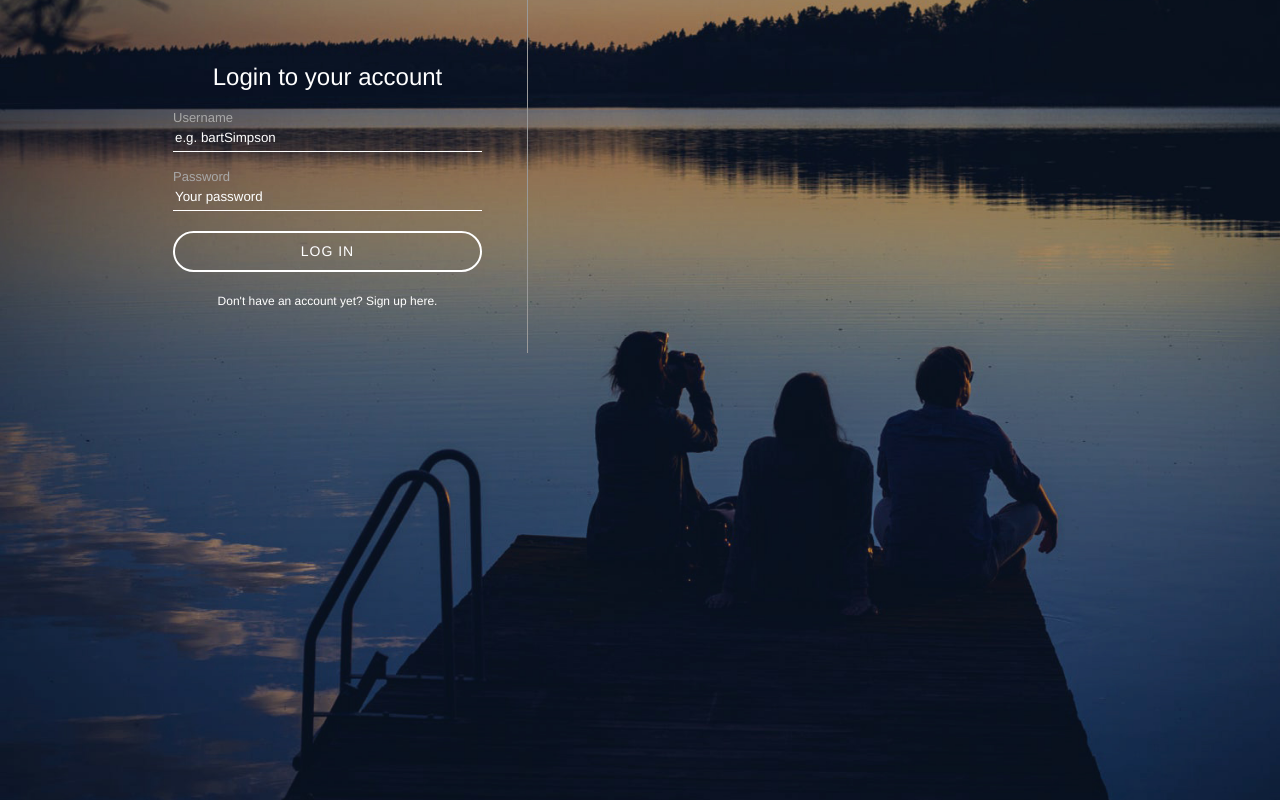
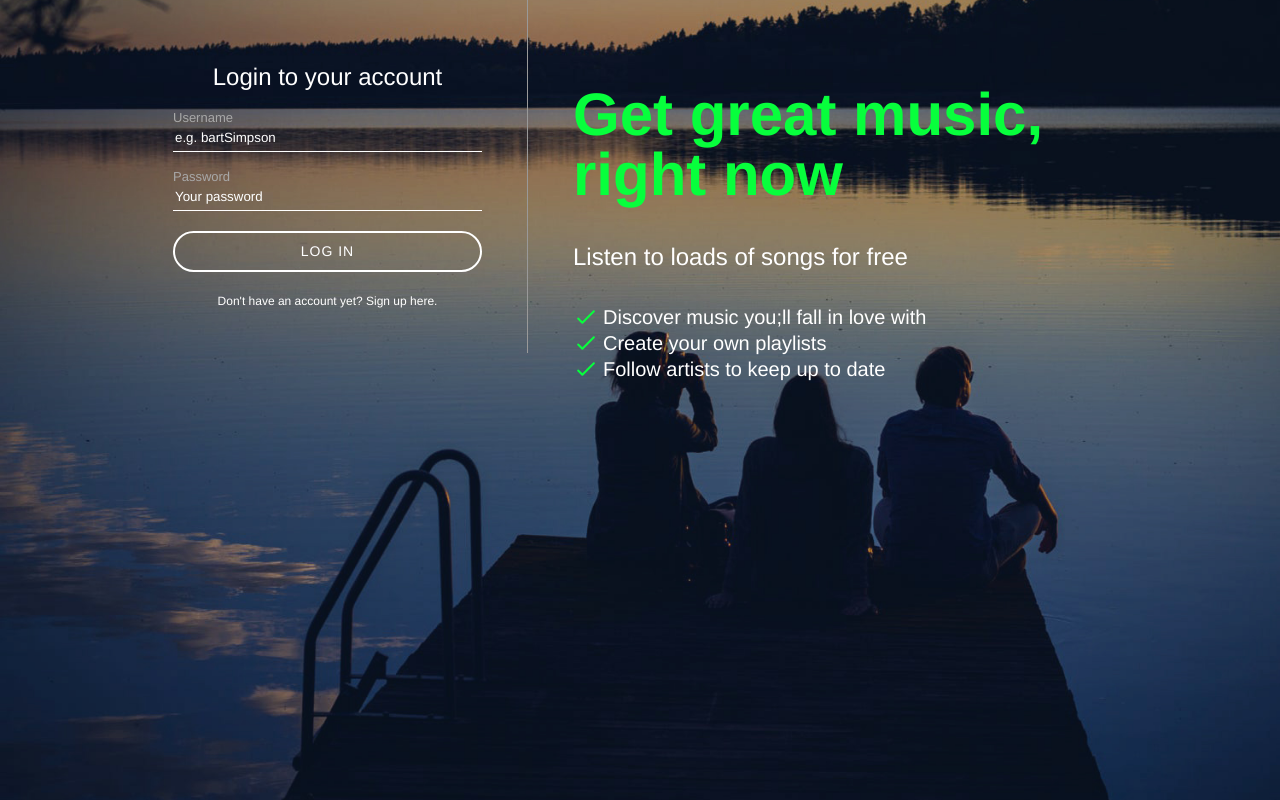
Before and after one commit to pavlvs/spoticlone, a PHP site: page /register.php in a window 1280 px wide. Run offline with PHP 8.4, Linux system fonts and the light colour scheme.

Commit message:
added and styled login text div including checkmark icon

```diff
--- a/assets/css/register.css
+++ b/assets/css/register.css
@@ -18,18 +18,21 @@ body {
 }
 
 #loginContainer * {
-    color: #fff;
-    font-family: "Helvetica Neue", "Helvetica", "Arial", sans-serif;
+    font-family: 'Helvetica Neue', 'Helvetica', 'Arial', sans-serif;
     font-weight: normal;
     line-height: 1em;
+
     box-sizing: border-box;
+
+    color: #fff;
 }
 
 #loginContainer {
+    position: relative;
+
     width: 80%;
+    max-width: 1024px;
     margin: 0 auto;
-    position: relative;
-    max-width: 1024px;
 }
 
 ::-webkit-input-placeholder {
@@ -38,15 +41,15 @@ body {
 }
 
 :-moz-placeholder {
+    opacity: 1;
     /* Mozilla Firefox 4 to 18 */
     color: #fff;
-    opacity: 1;
 }
 
 ::-moz-placeholder {
+    opacity: 1;
     /* Mozilla Firefox 19+ */
     color: #fff;
-    opacity: 1;
 }
 
 :-ms-input-placeholder {
@@ -128,3 +144,30 @@ body {
 #loginForm {
     display: none;
 }
+
+#loginText {
+    display: table-cell;
+
+    padding: 45px;
+}
+
+#loginText h1 {
+    color: #07ff3c;
+    font-size: 60px;
+    font-weight: bold;
+}
+
+#loginText h2 {
+    margin: 35px 0;
+}
+
+#loginText ul {
+    padding: 0;
+}
+
+#loginText li {
+    font-size: 20px;
+    list-style: none;
+    padding: 3px 30px;
+    background: url(../images/icons/checkmark.png) no-repeat;
+}
--- a/register.php
+++ b/register.php
@@ -105,6 +105,15 @@ if (isset($_POST['registerButton'])) {
                         </div>
                 </form>
             </div>
+            <div id="loginText">
+                <h1>Get great music, right now</h1>
+                <h2>Listen to loads of songs for free</h2>
+                <ul>
+                    <li>Discover music you;ll fall in love with</li>
+                    <li>Create your own playlists</li>
+                    <li>Follow artists to keep up to date</li>
+                </ul>
+            </div>
         </div>
     </div>
 </body>
```
Also changed, not shown: other parts of assets/css/register.css (+33 -20 lines), assets/images/icons/checkmark.png (added).
